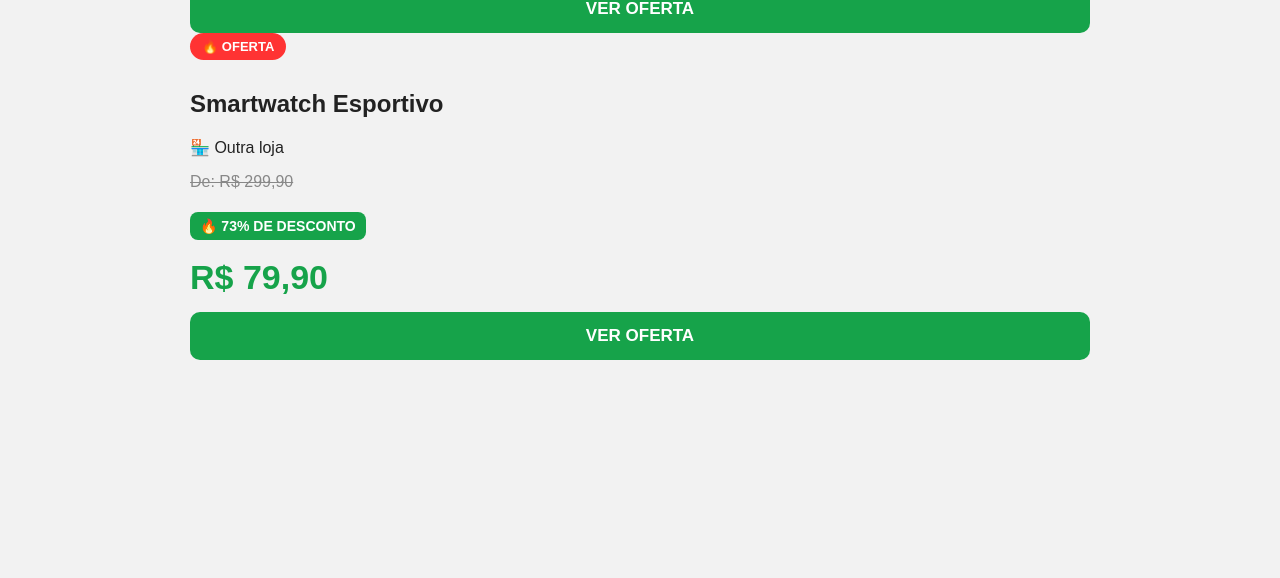
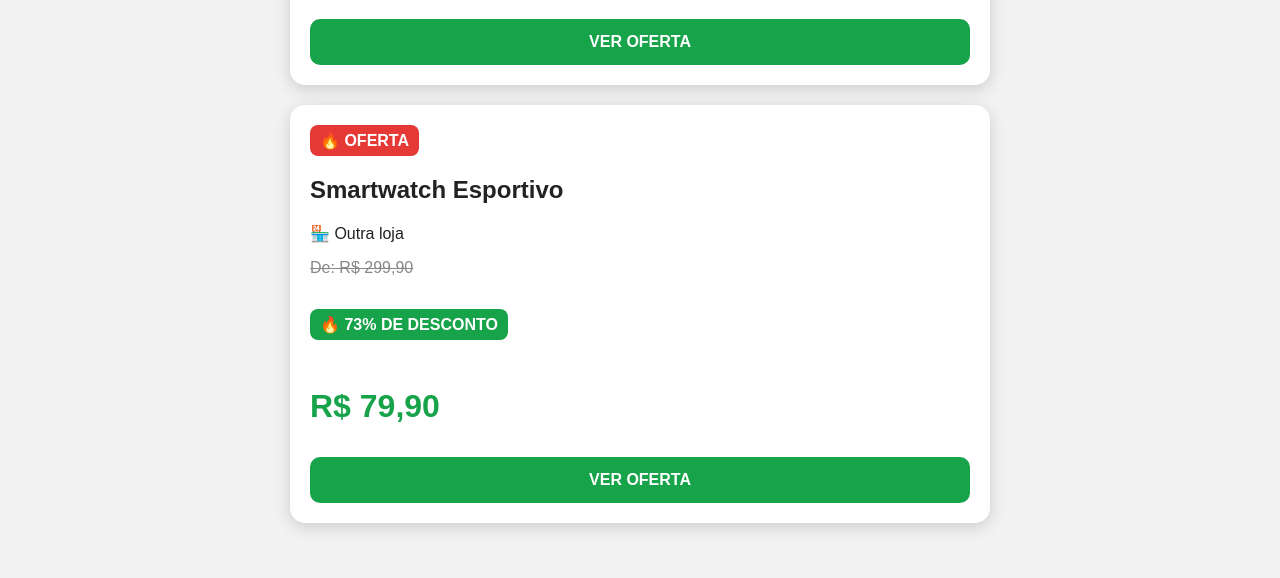
Before and after one commit to juninhogplay-sketch/caca-bug, a plain HTML site: page index.html in a window 1280 px wide. Shown: the part 533-1111 px from the top of the page. Before the commit the page ends 933 px from the top, so only its background shows below. Drawn offline with Linux system fonts and the light colour scheme.

Commit message:
Update index.html

```diff
--- a/index.html
+++ b/index.html
@@ -4,6 +4,77 @@
 <meta charset="UTF-8">
 <meta name="viewport" content="width=device-width, initial-scale=1.0">
 <title>CAÇA BUG</title>
+
+<style>
+body{
+font-family:Arial,sans-serif;
+margin:0;
+background:#f2f2f2;
+color:#222;
+}
+
+header{
+background:#111;
+color:white;
+text-align:center;
+padding:25px 10px;
+}
+
+#ofertas{
+max-width:700px;
+margin:25px auto;
+padding:10px;
+}
+
+.card{
+background:white;
+padding:20px;
+margin-bottom:20px;
+border-radius:15px;
+box-shadow:0 4px 15px #ccc;
+}
+
+.bug{
+display:inline-block;
+background:#e53935;
+color:white;
+padding:6px 10px;
+border-radius:8px;
+font-weight:bold;
+}
+
+.desconto{
+display:inline-block;
+background:#16a34a;
+color:white;
+padding:6px 10px;
+border-radius:8px;
+font-weight:bold;
+}
+
+.antigo{
+color:#888;
+text-decoration:line-through;
+}
+
+.preco{
+font-size:32px;
+font-weight:bold;
+color:#16a34a;
+}
+
+.botao{
+display:block;
+background:#16a34a;
+color:white;
+text-align:center;
+text-decoration:none;
+padding:14px;
+border-radius:10px;
+font-weight:bold;
+margin-top:15px;
+}
+</style>
 </head>
 
 <body>
@@ -12,171 +83,47 @@
 <h1>🐛 CAÇA BUG 💰</h1>
 <p>Caçador de ofertas e bugs de preço</p>
 </header>
-  <style>
-body {
-  margin: 0;
-  font-family: Arial, sans-serif;
-  background: #f2f2f2;
-  color: #222;
-}
 
-header {
-  background: #111;
-  color: white;
-  text-align: center;
-  padding: 25px 15px;
-}
-
-#ofertas {
-  max-width: 900px;
-  margin: 25px auto;
-  padding: 15px;
-}
-
-.oferta {
-  background: white;
-  padding: 24px;
-  margin-bottom: 22px;
-  border-radius: 20px;
-  box-shadow: 0 6px 22px rgba(0,0,0,.14);
-  border: 1px solid #e5e5e5;
-}
-
-.oferta h2 {
-  margin: 5px 0 12px 0;
-  font-size: 23px;
-}
-
-.oferta p {
-  margin: 8px 0;
-  font-size: 16px;
-}
-
-.oferta h2 {
-  margin: 0 0 10px 0;
-  font-size: 22px;
-}
-
-.oferta p {
-  margin: 7px 0;
-  font-size: 16px;
-}
-
-.oferta p:last-child {
-  font-size: 28px;
-  font-weight: bold;
-  color: green;
-}
-.etiqueta {
-  display: inline-block;
-  background: #ff3333;
-  color: white;
-  padding: 6px 12px;
-  border-radius: 20px;
-  font-size: 13px;
-  font-weight: bold;
-  margin-bottom: 10px;
-}
-
-.antigo {
-  color: #888;
-  text-decoration: line-through;
-}
-
-.preco {
-  font-size: 32px !important;
-  font-weight: bold;
-  color: #008000;
-  margin: 8px 0 15px;
-}
-
-.botao {
-  display: block;
-  background: #16a34a;
-  color: white;
-  text-decoration: none;
-  padding: 14px 20px;
-  border-radius: 10px;
-  font-weight: bold;
-  text-align: center;
-  margin-top: 15px;
-  font-size: 17px;
-}
-
-.botao:hover {
-  opacity: 0.9;
-}
-.preco {
-  font-size: 34px !important;
-  font-weight: bold;
-  color: #16a34a;
-  margin: 8px 0 15px;
-}
-    .desconto {
-  display: inline-block;
-  background: #16a34a;
-  color: white;
-  padding: 6px 10px;
-  border-radius: 8px;
-  font-weight: bold;
-  font-size: 14px;
-  margin: 5px 0 10px;
-}
-  </style>
-
-<p>Caçador de ofertas e bugs de preço</p>
-
-<div id="ofertas">
-  Carregando ofertas...
-</div>
+<div id="ofertas">Carregando...</div>
 
 <script>
 fetch("./ofertas.json")
-  .then(resposta => resposta.json())
-  .then(ofertas => {
+.then(r=>r.json())
+.then(ofertas=>{
+const area=document.getElementById("ofertas");
+area.innerHTML="";
 
-    const area = document.getElementById("ofertas");
+ofertas.forEach(o=>{
 
-    area.innerHTML = "";
+const desconto=Math.round((1-o.preco_oferta/o.preco_normal)*100);
 
-    ofertas.forEach(oferta => {
+const card=document.createElement("div");
+card.className="card";
 
-      const item = document.createElement("div");
+card.innerHTML=`
+<span class="bug">${o.tipo==="possivel_bug"?"🐛 POSSÍVEL BUG":"🔥 OFERTA"}</span>
 
-      item.innerHTML = `
-  <span class="etiqueta">
-    ${oferta.tipo === "possivel_bug" ? "🐛 POSSÍVEL BUG" : "🔥 OFERTA"}
-  </span>
+<h2>${o.produto}</h2>
 
-  <h2>${oferta.produto}</h2>
+<p>🏪 ${o.loja}</p>
 
-  <p>🏪 ${oferta.loja}</p>
+<p class="antigo">De: R$ ${Number(o.preco_normal).toFixed(2).replace(".",",")}</p>
 
-  <p class="antigo">
-    De: R$ ${Number(oferta.preco_normal).toFixed(2).replace(".", ",")}
-  </p>
-<p class="desconto">
-  🔥 ${Math.round((1 - oferta.preco_oferta / oferta.preco_normal) * 100)}% DE DESCONTO
-</p>
-  <p class="preco">
-    R$ ${Number(oferta.preco_oferta).toFixed(2).replace(".", ",")}
-  </p>
+<p class="desconto">🔥 ${desconto}% DE DESCONTO</p>
 
-  <a href="${oferta.link}" class="botao">
-    VER OFERTA
-  </a>
+<p class="preco">R$ ${Number(o.preco_oferta).toFixed(2).replace(".",",")}</p>
+
+<a class="botao" href="${o.link}">VER OFERTA</a>
 `;
 
-      area.appendChild(item);
+area.appendChild(card);
 
 });
-
 })
-  .catch(erro => {
-    document.getElementById("ofertas").innerHTML =
-      "ERRO AO CARREGAR OFERTAS";
+.catch(()=>{
+document.getElementById("ofertas").innerHTML=
+"<p>❌ Erro ao carregar ofertas.</p>";
 });
-
 </script>
 
 </body>
```
Lines whose indentation alone changed are shown as unchanged.
